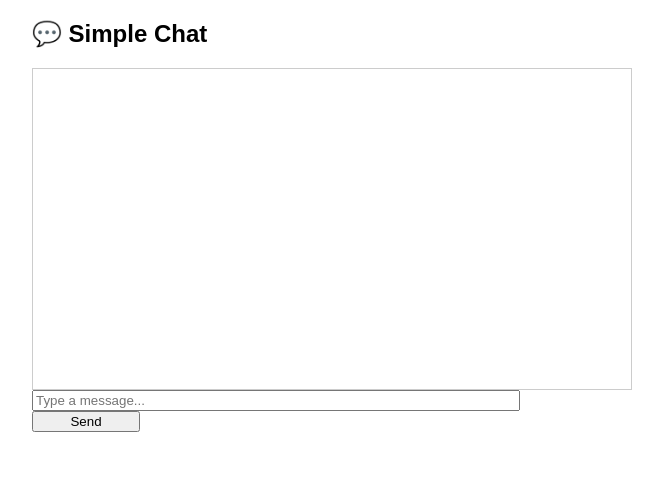
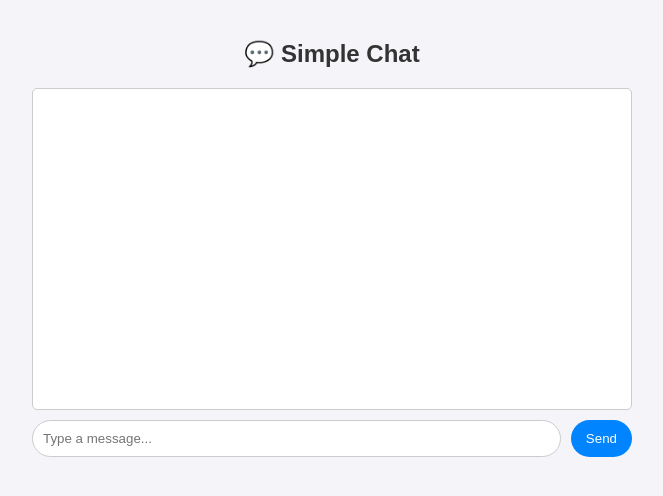
Before and after one commit to FrankFrank12/FrankFrank12.github.io, a plain HTML site: page index.html in a window 1280 px wide. Shown: the whole page, without its empty margins (308-971 px from the left). Drawn offline with Linux system fonts and the light colour scheme; no server answers.

Commit message:
Update index.html

```diff
--- a/index.html
+++ b/index.html
@@ -4,25 +4,26 @@
   <meta charset="UTF-8">
   <title>My Chat App</title>
   <style>
-    body { font-family: Arial; max-width: 600px; margin: auto; }
-    #messages { border: 1px solid #ccc; height: 300px; overflow-y: scroll; padding: 10px; }
-    .msg { margin: 5px 0; }
-    #msgBox { width: 80%; }
-    #sendBtn { width: 18%; }
+    body { font-family: Arial, sans-serif; max-width: 600px; margin: auto; padding: 20px; background-color: #f4f4f9; }
+    h2 { text-align: center; color: #333; }
+    #messages { border: 1px solid #ccc; height: 300px; overflow-y: scroll; padding: 10px; background-color: #fff; margin-bottom: 10px; border-radius: 5px; }
+    .msg { margin: 8px 0; padding: 5px 10px; border-radius: 15px; max-width: 70%; word-wrap: break-word; }
+    .msg-out { background-color: #0084ff; color: white; margin-left: auto; } /* Just an example for later */
+    .msg-in { background-color: #e4e6eb; color: black; } /* Just an example for later */
+    #input-area { display: flex; }
+    #msgBox { flex-grow: 1; border: 1px solid #ccc; padding: 10px; border-radius: 20px; }
+    #sendBtn { border: none; background-color: #0084ff; color: white; padding: 10px 15px; border-radius: 20px; margin-left: 10px; cursor: pointer; }
+    #sendBtn:hover { background-color: #006bcf; }
   </style>
 </head>
 <body>
   <h2>💬 Simple Chat</h2>
   <div id="messages"></div>
-  <input id="msgBox" placeholder="Type a message..." />
-  <button id="sendBtn">Send</button>
+  <div id="input-area">
+    <input id="msgBox" placeholder="Type a message..." />
+    <button id="sendBtn">Send</button>
+  </div>
 
-  <!-- Firebase SDK -->
-  <script src="https://www.gstatic.com/firebasejs/10.13.0/firebase-app.js"></script>
-  <script src="https://www.gstatic.com/firebasejs/10.13.0/firebase-firestore.js"></script>
-  <script src="https://www.gstatic.com/firebasejs/10.13.0/firebase-auth.js"></script>
-
-  <!-- Your custom script -->
-  <script src="app.js"></script>
+  <script type="module" src="app.js"></script>
 </body>
 </html>
```
